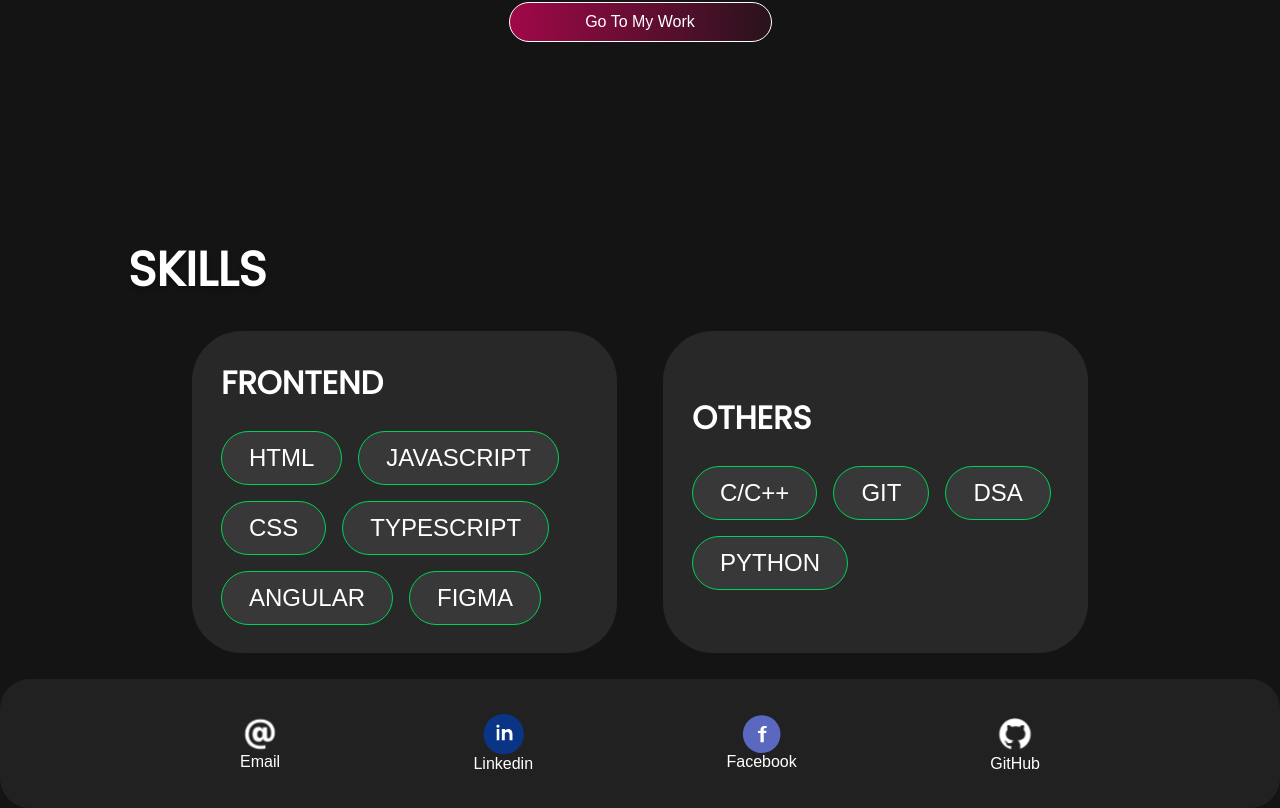
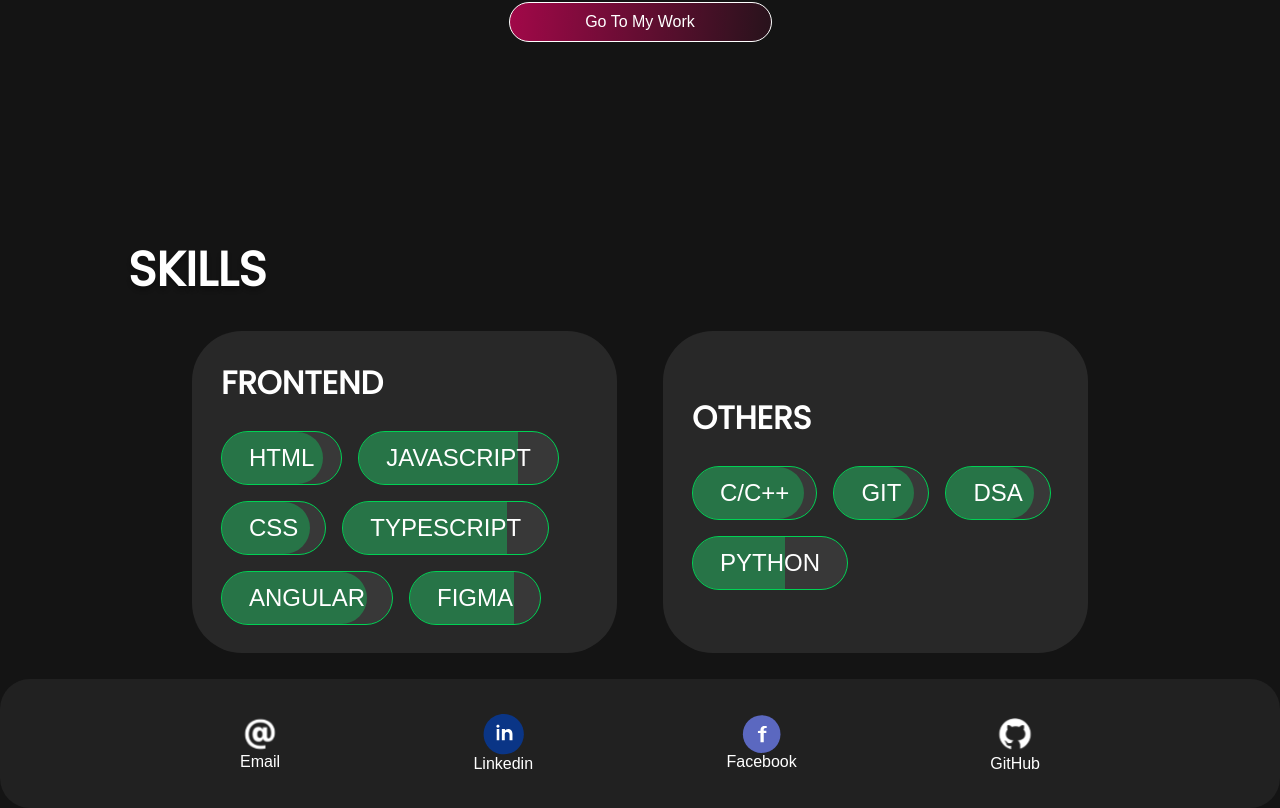
Before and after one commit to Bhargav-Techin/portfolio-bhargav, an Angular app: page / in a window 1280 px wide. Shown: the part 1456-2264 px from the top of the page. Built offline with nearby package versions, Linux system fonts and the light colour scheme; a web font is replaced by a local one.

Commit message:
skill complition % added

```diff
--- a/src/app/work-section/work-section.component.css
+++ b/src/app/work-section/work-section.component.css
@@ -99,7 +99,9 @@
   align-self: stretch;
   flex-wrap: wrap;
 }
+
 .skill-name-frame {
+  position: relative;
   display: flex;
   padding: 0.75rem 1.6875rem;
   justify-content: center;
@@ -109,6 +111,16 @@
   border: 1px solid #00d254;
   background: rgba(116, 116, 116, 0.21);
 }
+.skill-completed-bar{
+  background: #00ff6a;
+  height: 100%;
+  /* width: 100%; */
+  border-radius: 6.25rem;
+  position: absolute;
+  left: 0%;
+  opacity: 30%;
+
+}
 .skill-name {
   color: #fff;
   font-family: 'Quattrocento' , sans-serif;
@@ -116,6 +128,7 @@
   font-style: normal;
   font-weight: 400;
   line-height: normal;
+  z-index: 1;
 }
 
 @media (max-width: 600px) {
--- a/src/app/work-section/work-section.component.html
+++ b/src/app/work-section/work-section.component.html
@@ -12,12 +12,20 @@
 </button>
 <div class="skill-text">SKILLS</div>
 <div class="all-skills-container">
-  <div class="skill-container" *ngFor="let skill of skills">
+  <div class="skill-container" *ngFor="let skill of skills; let i = index">
     <div class="skill-topic-name">{{ skill.topic }}</div>
     <div class="skills-name-container">
-      <div class="skill-name-frame" *ngFor="let name of skill.names">
+      <div class="skill-name-frame" *ngFor="let name of skill.names; let j = index">
         <div class="skill-name">{{ name }}</div>
+        <div class="skill-completed-bar"
+           [ngStyle]="{
+             'width': skill.completionPercentage[j] + '%',
+             'border-top-right-radius': skill.completionPercentage[j] < 85 ? '0' : 'default',
+             'border-bottom-right-radius': skill.completionPercentage[j] < 85 ? '0' : 'default'
+           }">
+      </div>
       </div>
     </div>
   </div>
+
 </div>
--- a/src/app/work-section/work-section.component.ts
+++ b/src/app/work-section/work-section.component.ts
@@ -28,11 +28,13 @@ export class WorkSectionComponent {
   skills = [
     {
       topic: 'FRONTEND',
-      names: ['HTML', 'JAVASCRIPT', 'CSS', 'TYPESCRIPT', 'ANGULAR', 'FIGMA']
+      names: ['HTML', 'JAVASCRIPT', 'CSS', 'TYPESCRIPT', 'ANGULAR', 'FIGMA'],
+      completionPercentage :[85,80,85,80,85,80]
     },
     {
       topic: 'OTHERS',
-      names: ['C/C++', 'GIT', 'DSA', 'PYTHON']
+      names: ['C/C++', 'GIT', 'DSA', 'PYTHON'],
+      completionPercentage : [90,85,85,60]
     }
   ];
 
```
